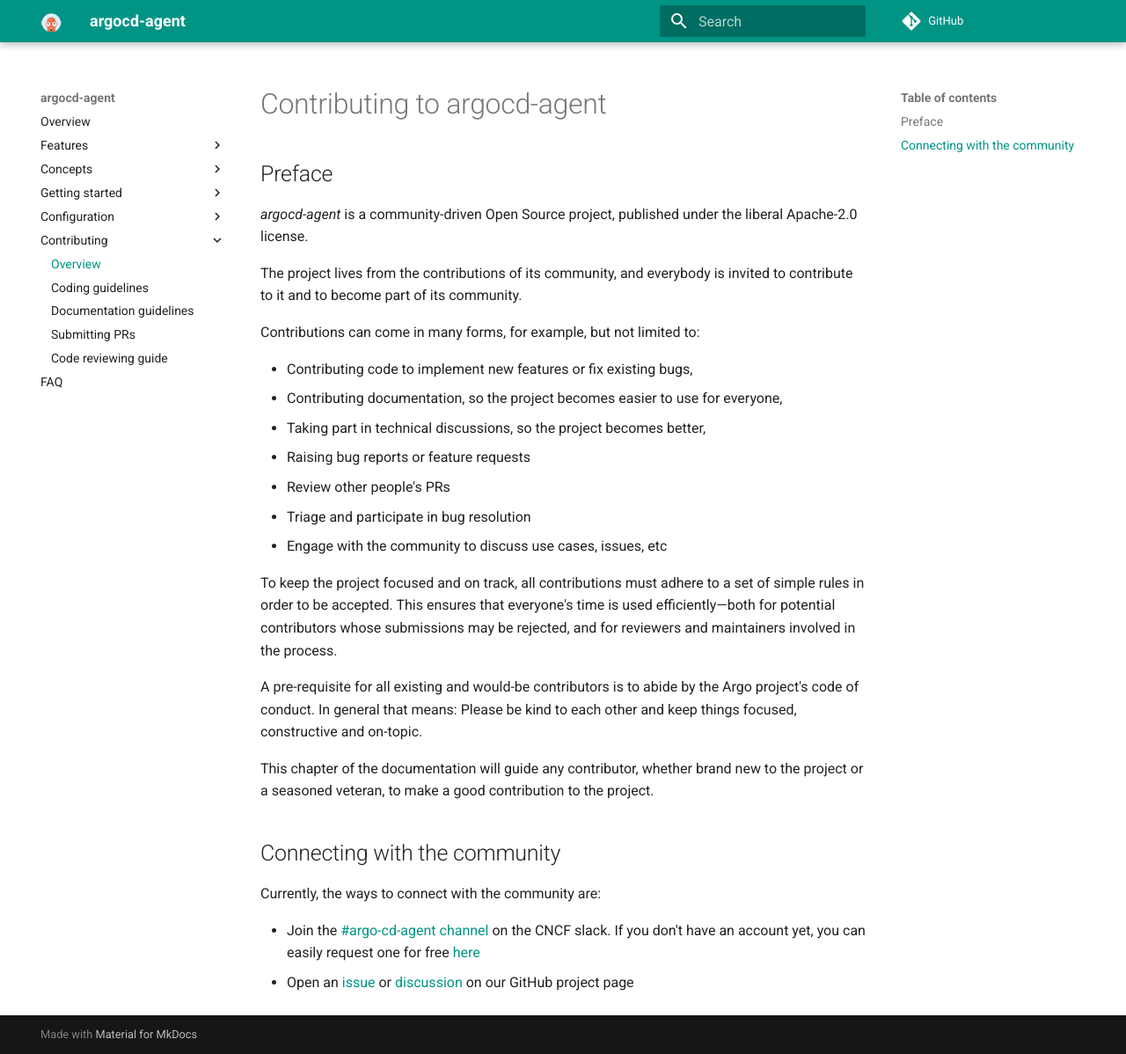
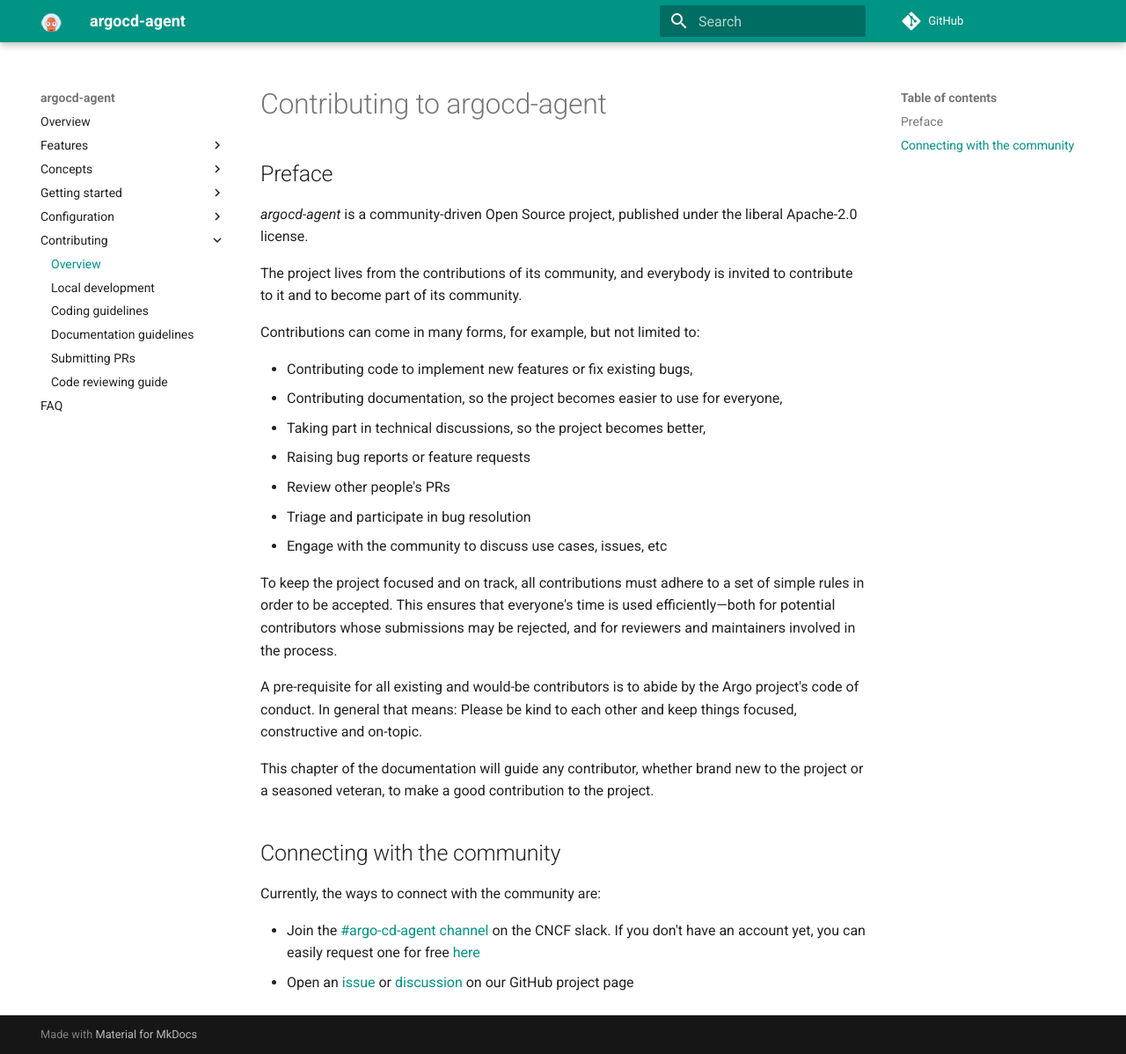
Before and after one commit to argoproj-labs/argocd-agent, an MkDocs documentation site: the page built from docs/contributing/index.md, in a window 1280 px wide and 1198 px high. Shown: the whole window at 88% size. Built offline with MkDocs 1.6.1 and Material for MkDocs 9.7.7, drawn with Linux system fonts in a browser that asks for light colours; comment, search, counter and statistics services are not loaded.

Commit message:
Update
Signed-off-by: jannfis <jann@mistrust.net>

```diff
--- a/mkdocs.yml
+++ b/mkdocs.yml
@@ -34,6 +34,7 @@
     - Agent: configuration/agent/index.md
   - Contributing:
     - Overview: contributing/index.md
+    - Local development: contributing/local.md
     - Coding guidelines: contributing/code.md
     - Documentation guidelines: contributing/docs.md
     - Submitting PRs: contributing/prs.md
```
Also changed, not shown: docs/contributing/local.md (added).
